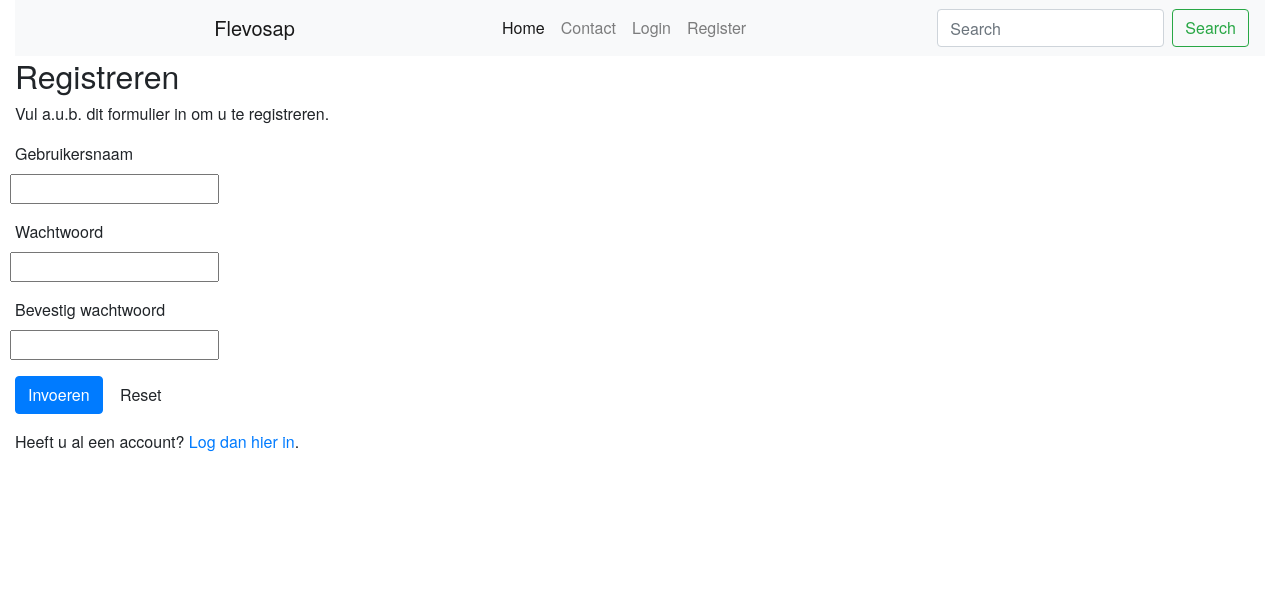
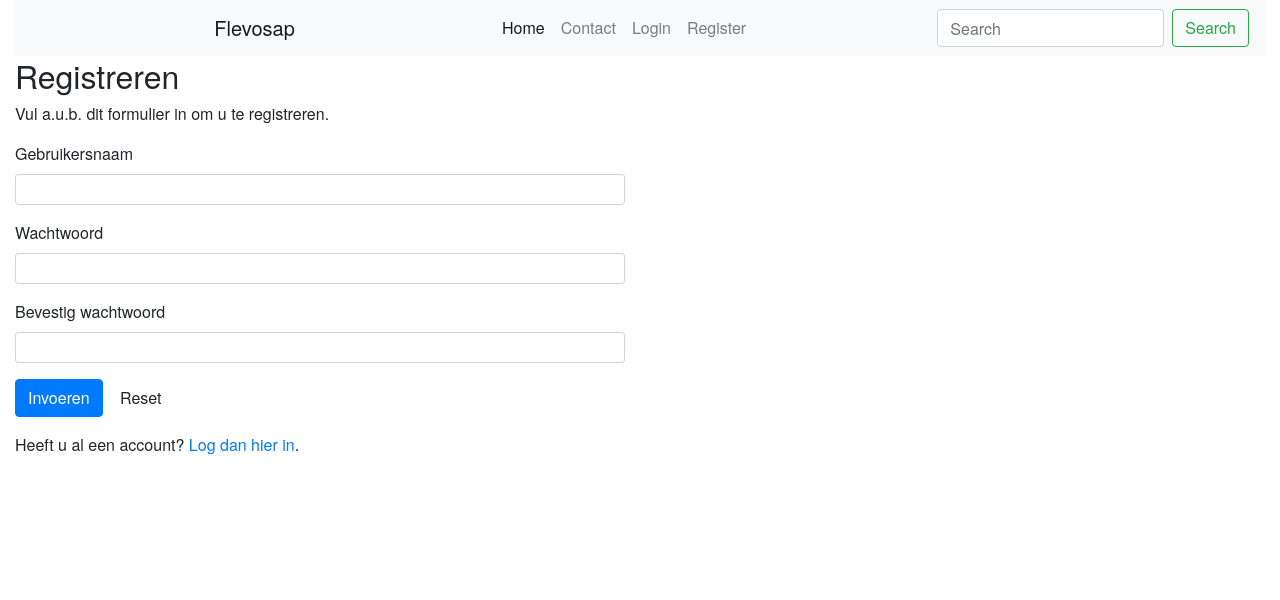
Before and after one commit to Mkirez/Flevosap, a PHP site: page /views/register.view.php in a window 1280 px wide. Shown: the top 600 px of the page. Run offline with PHP 8.4, Linux system fonts and the light colour scheme.

Commit message:
Login/register opmaakverandering: ipv form-row -> form-control-sm

```diff
--- a/Misc/Alex/Website_Alex/views/login.view.php
+++ b/Misc/Alex/Website_Alex/views/login.view.php
@@ -15,11 +15,11 @@
             </div>
             <div class="form-group <?= isset($_SESSION["login_incorrect"]) ? 'error' : ''; ?>">
                 <label>Gebruikersnaam</label>
-                <input type="text" name="username" class="form-row" value="<?= isset($_POST["username"]) ? $_POST["username"] : ""?>">
+                <input type="text" name="username" class="form-control form-control-sm" value="<?= isset($_POST["username"]) ? $_POST["username"] : ""?>">
             </div>
             <div class="form-group">
                 <label>Wachtwoord</label>
-                <input type="password" name="password" class="form-row">
+                <input type="password" name="password" class="form-control form-control-sm">
             </div>
             <div class="form-group">
                 <input type="submit" name="submit" class="btn btn-primary" value="Login">
--- a/Misc/Alex/Website_Alex/views/register.view.php
+++ b/Misc/Alex/Website_Alex/views/register.view.php
@@ -15,15 +15,15 @@
     <form action="/register" method="post">
         <div class="form-group">
             <label>Gebruikersnaam</label>
-            <input type="text" name="gebruikersnaam" class="form-row" value="<?= isset($_POST["gebruikersnaam"]) ? $_POST["gebruikersnaam"] : ""?>">
+            <input type="text" name="gebruikersnaam" class="form-control form-control-sm" value="<?= isset($_POST["gebruikersnaam"]) ? $_POST["gebruikersnaam"] : ""?>">
         </div>
         <div class="form-group">
             <label>Wachtwoord</label>
-            <input type="password" name="wachtwoord" class="form-row">
+            <input type="password" name="wachtwoord" class="form-control form-control-sm">
         </div>
         <div class="form-group ">
             <label>Bevestig wachtwoord</label>
-            <input type="password" name="bevestig_wachtwoord" class="form-row">
+            <input type="password" name="bevestig_wachtwoord" class="form-control form-control-sm">
         </div>
         <div class="form-group">
             <input type="submit" class="btn btn-primary" value="Invoeren">
--- a/Website/views/login.view.php
+++ b/Website/views/login.view.php
@@ -15,11 +15,11 @@
             </div>
             <div class="form-group <?= isset($_SESSION["login_incorrect"]) ? 'error' : ''; ?>">
                 <label>Gebruikersnaam</label>
-                <input type="text" name="username" class="form-row" value="<?= isset($_POST["username"]) ? $_POST["username"] : ""?>">
+                <input type="text" name="username" class="form-control form-control-sm" value="<?= isset($_POST["username"]) ? $_POST["username"] : ""?>">
             </div>
             <div class="form-group">
                 <label>Wachtwoord</label>
-                <input type="password" name="password" class="form-row">
+                <input type="password" name="password" class="form-control form-control-sm">
             </div>
             <div class="form-group">
                 <input type="submit" name="submit" class="btn btn-primary" value="Login">
--- a/Website/views/register.view.php
+++ b/Website/views/register.view.php
@@ -15,15 +15,15 @@
     <form action="/register" method="post">
         <div class="form-group">
             <label>Gebruikersnaam</label>
-            <input type="text" name="gebruikersnaam" class="form-row" value="<?= isset($_POST["gebruikersnaam"]) ? $_POST["gebruikersnaam"] : ""?>">
+            <input type="text" name="gebruikersnaam" class="form-control form-control-sm" value="<?= isset($_POST["gebruikersnaam"]) ? $_POST["gebruikersnaam"] : ""?>">
         </div>
         <div class="form-group">
             <label>Wachtwoord</label>
-            <input type="password" name="wachtwoord" class="form-row">
+            <input type="password" name="wachtwoord" class="form-control form-control-sm">
         </div>
         <div class="form-group ">
             <label>Bevestig wachtwoord</label>
-            <input type="password" name="bevestig_wachtwoord" class="form-row">
+            <input type="password" name="bevestig_wachtwoord" class="form-control form-control-sm">
         </div>
         <div class="form-group">
             <input type="submit" class="btn btn-primary" value="Invoeren">
```
